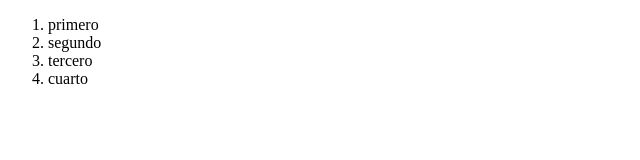
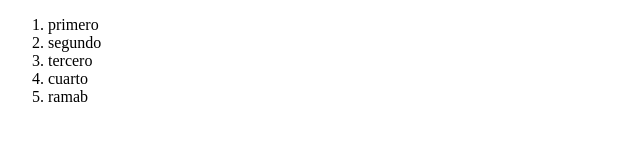
Before and after one commit to jpdelmuro/paginaweb, a plain HTML site: page index.html in a window 1280 px wide. Shown: the full height of the page, 0-640 px from the left. Drawn offline with Linux system fonts and the light colour scheme.

Commit message:
se añadio en la rama

```diff
--- a/index.html
+++ b/index.html
@@ -11,6 +11,7 @@
         <li>segundo</li>
         <li>tercero</li>
         <li>cuarto</li>
+        <li>ramab</li>
     </ol>
 </body>
 </html>
```
